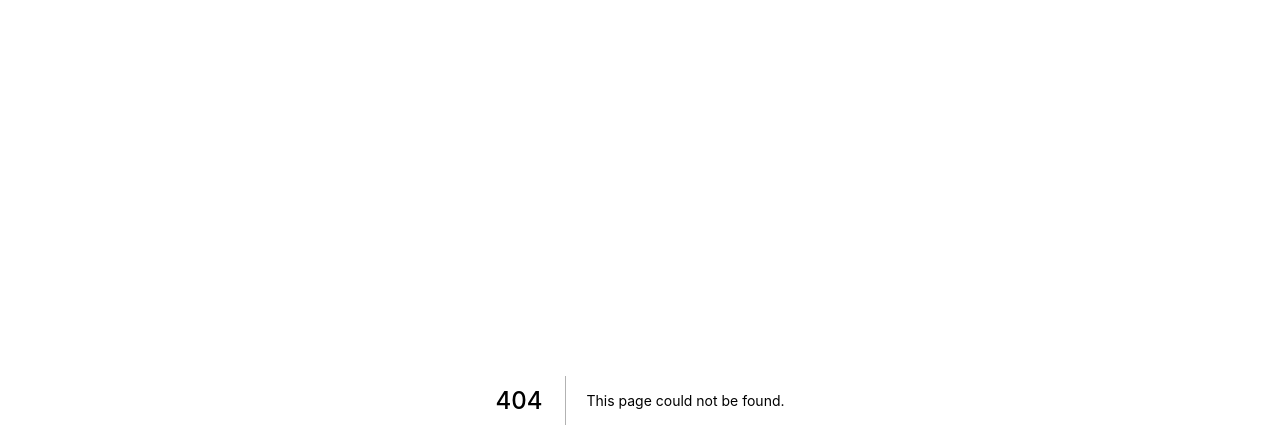
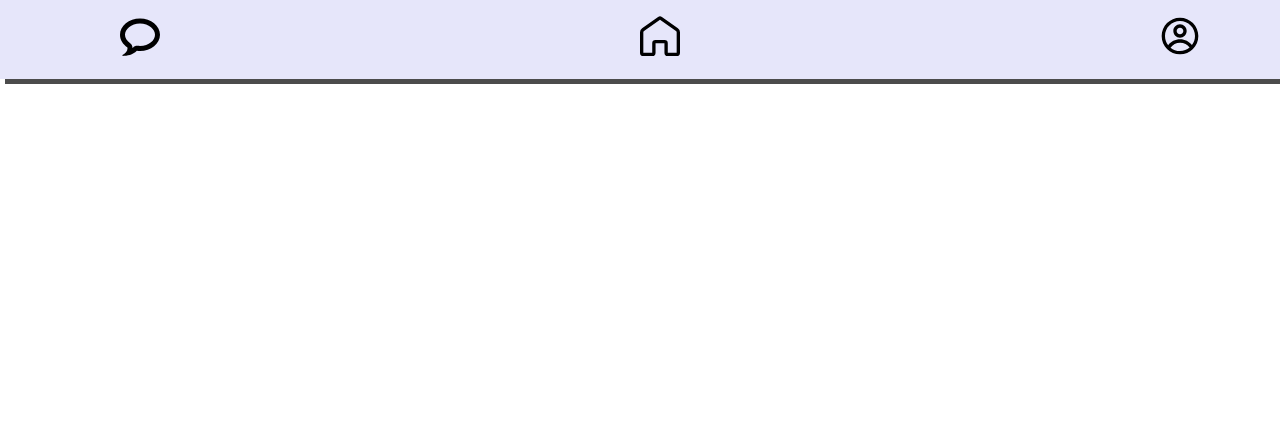
Before and after one commit to Austin2Shih/carpool-website, a Next.js app: page /nav in a window 1280 px wide. Before the commit this address had no page. Shown: the top 448 px of the page. Built offline with nearby package versions, Linux system fonts and the light colour scheme.

Commit message:
dashboard and nav

```diff
--- a/pages/api/get_detour.js
+++ b/pages/api/get_detour.js
@@ -15,7 +15,7 @@ function coordinateToLocation(latitude, longitude) {
 }
 
 function getLocation() {
-    coordLocation = [];
+    coordLocation = {};
     const load = async () => {
         try {
             const res = await fetch('https://www.googleapis.com/geolocation/v1/geolocate?key=AIzaSyDIGTev3FnEsggSrZBojc214LfSLpMDxjA');
@@ -36,10 +36,10 @@ function getDetour(coordPickup, coordDestination1, coordDestination2) { // retur
     let destination1 = coordinateToLocation(coordDestination1[0], coordDestination1[1]);
     let destination2 = coordinateToLocation(coordDestination2[0], coordDestination2[1]);
 
-    let originToPickup = [];
-    let pickupToDestination1 = [];
-    let destination1ToDestination2 = [];
-    let orginToDestination2 = [];
+    let originToPickup = {};
+    let pickupToDestination1 = {};
+    let destination1ToDestination2 = {};
+    let orginToDestination2 = {};
 
     const load = async () => {
         try {
--- /dev/null
+++ b/pages/nav.js
@@ -0,0 +1,23 @@
+import { CgProfile } from "react-icons/cg"
+import { GrHomeRounded } from "react-icons/gr"
+import { ImBubble2 } from "react-icons/im"
+
+import styles from '../styles/nav.module.css'
+
+function Nav() {
+    return (
+        <div>
+            <nav className={styles.navbar}>
+                <div className={styles.container}>
+                    <ul className={styles.list}>
+                        <li><a className={styles.listItem} href='/chat'><ImBubble2 size={40} /></a></li>
+                        <li><a className={styles.listItem} href='/'><GrHomeRounded size={40} /></a></li>
+                        <li><a className={styles.listItem} href='/profile'><CgProfile size={40} /></a></li>
+                    </ul>
+                </div>
+            </nav>
+        </div>
+    )
+}
+
+export default Nav
--- /dev/null
+++ b/styles/nav.module.css
@@ -0,0 +1,39 @@
+.container {
+    display: flex;
+    flex-direction: row;
+    justify-content: space-between;
+    background-color: lavender;
+    margin-top: 0;
+    width: 100%;
+    padding-left: 5em;
+    padding-right: 5em;
+    z-index: 999;
+    box-shadow: 5px 5px 0 0 rgba(0, 0, 0, 0.7);
+}
+
+.list {
+    display: flex;
+    flex-direction: row;
+    justify-content: space-between;
+    list-style: none;
+    text-align: left;
+    width: 100vw;
+}
+
+.listItem {
+    color: black;
+    text-decoration: none;
+    transition: all 0.2s ease-in-out;
+}
+
+.listItem:after {
+    display: block;
+    content: '';
+    border-bottom: 3px solid black;
+    transform: scaleX(0);
+    transition: transform 250ms ease-in-out;
+}
+
+.listItem:hover:after {
+    transform: scaleX(1);
+}
```
Also changed, not shown: pages/index.js (+38 -6 lines), styles/Home.module.css (+21 -6 lines).
